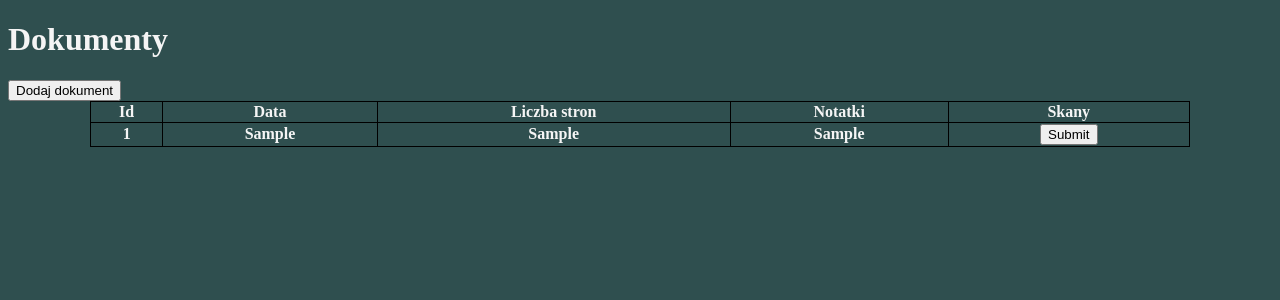
After one commit to mygingerdiary/company_manager, a PHP site: page /documentsSystem.php in a window 1280 px wide. The commit adds this page. Shown: the top 300 px of the page. Run offline with PHP 8.4, Linux system fonts and the light colour scheme; tables that the repository leaves empty or names only in its code hold one stand-in row (values such as "Sample post"); lists and menus that the app fills with data are empty.

Commit message:
prototype of the system

```diff
--- /dev/null
+++ b/documentsSystem.php
@@ -0,0 +1,55 @@
+<?php
+
+session_start();
+
+?>
+
+<!DOCTYPE html>
+<html lang="en">
+<head>
+    <meta charset="UTF-8">
+    <title>Company Manager</title>
+    <link href="style_inside.css" type="text/css" rel="stylesheet">
+    <style>
+        table, td, th, tr {
+            border: 1px solid black;
+            border-collapse: collapse;
+            margin-left: auto;
+            margin-right: auto;
+            margin-top: auto;
+            text-align: center;
+        }
+    </style>
+
+</head>
+<body>
+<h1>Dokumenty</h1>
+<button onclick="window.location.href='addDocument.php'">Dodaj dokument</button>
+<table style="width:1100px">
+    <tr>
+        <th>Id</th>
+        <th>Data</th>
+        <th>Liczba stron</th>
+        <th>Notatki</th>
+        <th>Skany</th>
+    </tr>
+    <?php
+    $db = mysqli_connect("localhost", "root", "", "company_manager2");
+
+    $_SESSION['rzad']=array();
+    $result = "SELECT * FROM dokumenty";
+    $result=mysqli_query($db, $result);
+
+    if ($result->num_rows > 0) {
+        while ($data = $result->fetch_assoc()) {
+            array_push($_SESSION['rzad'],$data['id']);
+                echo "<tr><th>" . $data['id'] . "</th><th>" . $data['data'] . "</th><th>" . $data['l_stron'] . "</th><th>" . $data['notatki'] . "</th><th>".'<form method="post" action="showScan.php"><input type="submit" name="'.$data['id'].'" id=value="otwórz skan"></form>'."</td></tr>";
+            }
+    }
+
+    ?>
+</table>
+
+
+</body>
+</html>
--- a/panel.php
+++ b/panel.php
@@ -18,7 +18,7 @@
             <button onclick="window.location.href = 'addUserPanel.php';"> stwórz użytkownika </button>
             <button> katalog faktur sprzedaży </button>
             <button> katalog faktur zakupu </button>
-            <button> podsystem dokumentów </button>
+            <button onclick="window.location.href = 'documentsSystem.php';"> podsystem dokumentów </button>
             <button> podsystem katalogów sprzętu </button>
             <button> podsystem licecji </button>
         </div>
--- a/style_inside.css
+++ b/style_inside.css
@@ -27,3 +27,41 @@ body
 {
     margin: 10px;
 }
+
+#dodaj_dokument > form
+{
+    display: flex;
+    flex-direction: column;
+    align-items: center;
+    justify-content: center;
+    flow:right;
+
+}
+
+#dodaj_dokument > form > input
+{
+    margin: 10px;
+}
+
+#dodaj_dokument> form > div > input
+{
+    margin: 10px;
+}
+#dodaj_dokument
+{
+    margin-top: 50px;
+    text-align: center;
+}
+#dodaj_dokument > form > button
+{
+    margin: 10px;
+}
+
+table, td, th, tr {
+    border: 1px solid black;
+    border-collapse: collapse;
+    margin-left: auto;
+    margin-right: auto;
+    margin-top: auto;
+    text-align: center;
+}
```
Also changed, not shown: addDocument.php (added, +79 -0 lines), showScan.php (added, +33 -0 lines), test.php (added, +10 -0 lines), images/img_lights.jpg (added), images/phonepicutres-TA.jpg (added), 1 other file.
